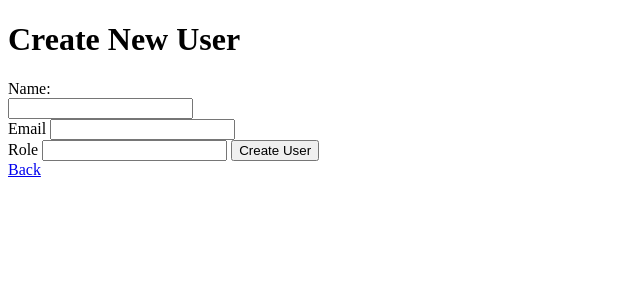
After one commit to Meena-kumari88/my_django_project, a Django app: page /my_django_project/new_user/ in a window 1280 px wide. The commit adds this page. Shown: the top 300 px of the page, without its empty margins (0-640 px from the left). Run offline with Django 5.2, Linux system fonts and the light colour scheme.

Commit message:
Created urls and view for hello, users, new_user, and user_detail

```diff
--- a/my_project/my_django_project/templates/my_django_project/base.html
+++ b/my_project/my_django_project/templates/my_django_project/base.html
@@ -4,13 +4,13 @@
 <head>
     <meta charset="UTF-8">
     <meta name="viewport" content="width=device-width, initial-scale=1.0">
-    <title>{% block title %} {% endblock %}</title>
+    <title>{% block title %} My Django App {% endblock %}</title>
 </head>
 <body>
     <div id="content">
         {% block content %}
+
         {% endblock %}
     </div>
-
 </body>
 </html>
--- /dev/null
+++ b/my_project/my_django_project/templates/my_django_project/user/new_user.html
@@ -0,0 +1,17 @@
+{% extends "my_django_project/base.html"%}
+{% block title %} Add new user {% endblock %}
+
+{% block content %}
+<h1>Create New User</h1>
+<Form method="POST">
+    {% csrf_token %}
+    <label>Name:</label><br>
+    <input type="text" name="name"><br>
+    <label>Email</label>
+    <input type="email" name="email"><br>
+    <label>Role</label>
+    <input type="text" name="role">
+    <input type="submit" value="Create User">
+</Form>
+<a href = "{% url 'my_django_project:users' %}">Back</a>
+{% endblock %}
--- a/my_project/my_django_project/urls.py
+++ b/my_project/my_django_project/urls.py
@@ -4,6 +4,8 @@ from . import views
 app_name = 'my_django_project'
 
 urlpatterns = [
-    path('', views.user_list, name= 'user_list'),
-    path('<int:id>/', views.user_detail, name='user_detail'),
+    path('hello/', views.hello, name= 'hello'),
+    path('users/', views.user_list, name= 'users'),
+    path('new_user/', views.new_user, name='new_user'),
+    path('users/<int:id>/', views.user_detail, name='user_detail'),
 ]
--- a/my_project/my_django_project/views.py
+++ b/my_project/my_django_project/views.py
@@ -1,21 +1,36 @@
-from django.shortcuts import render
+from django.shortcuts import render, redirect
 from .models import User
-from django.http import Http404
+from django.http import Http404, HttpResponse
+from .forms import UserForm
 
 # Create your views here.
 
+def hello(request):
+    return HttpResponse("Hello World")
+
 def user_list(request):
-    users = User.email.all()
+    users = User.objects.all()
 
     return render(
         request,
-        'my_django_project\user\list.html',
+        'my_django_project/user/users.html',
          {'users':users}
     )
 
 def user_detail(request, id):
     try:
-        user = User.email.get(id=id)
+        user = User.objects.get(id=id)
     except User.DoesNotExist:
         raise Http404("No User found.")
-    return render (request, 'my_django_project\user\detail.html', {'user':user})
+    return render (request, 'my_django_project/user/detail.html', {'user':user})
+
+def new_user(request):
+    if request.method == 'POST':
+        name = request.POST.get('name')
+        email = request.POST.get('email')
+        role = request.POST.get('role')
+
+        if name and email and role:
+            User.objects.create(name=name, email=email, role=role)
+            return redirect('my_django_project:users')
+    return  render(request, 'my_django_project/user/new_user.html')
--- a/my_project/my_project/settings.py
+++ b/my_project/my_project/settings.py
@@ -55,7 +55,7 @@ ROOT_URLCONF = 'my_project.urls'
 TEMPLATES = [
     {
         'BACKEND': 'django.template.backends.django.DjangoTemplates',
-        'DIRS': [],
+        'DIRS': [BASE_DIR / 'templates'],
         'APP_DIRS': True,
         'OPTIONS': {
             'context_processors': [
```
Also changed, not shown: my_project/my_django_project/forms.py (+2 -20 lines), my_project/my_django_project/templates/my_django_project/user/detail.html (+5 -3 lines), my_project/my_django_project/templates/my_django_project/user/list.html (deleted, +0 -9 lines), my_project/my_django_project/templates/my_django_project/user/users.html (added, +24 -0 lines), my_project/db.sqlite3.
